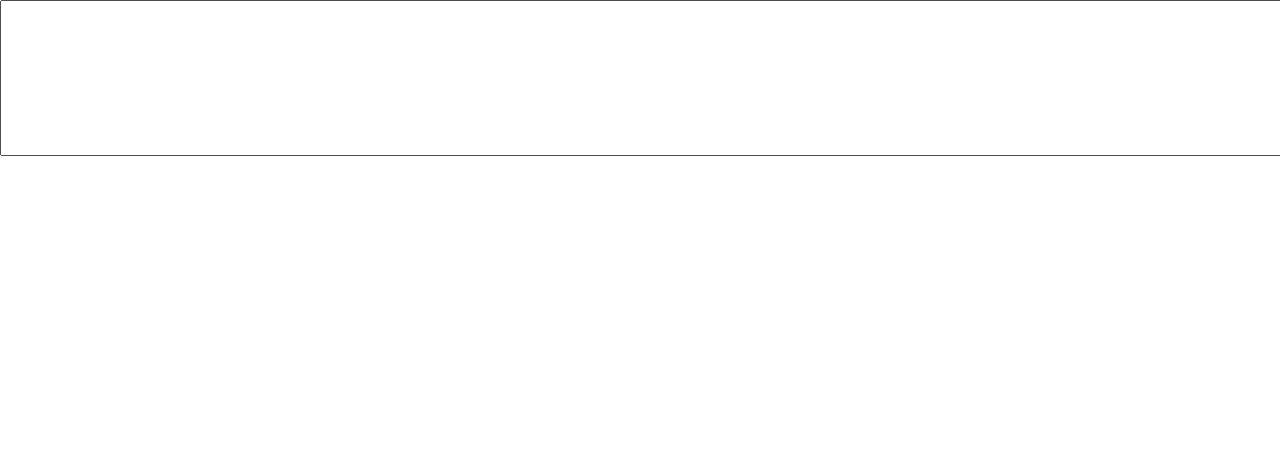
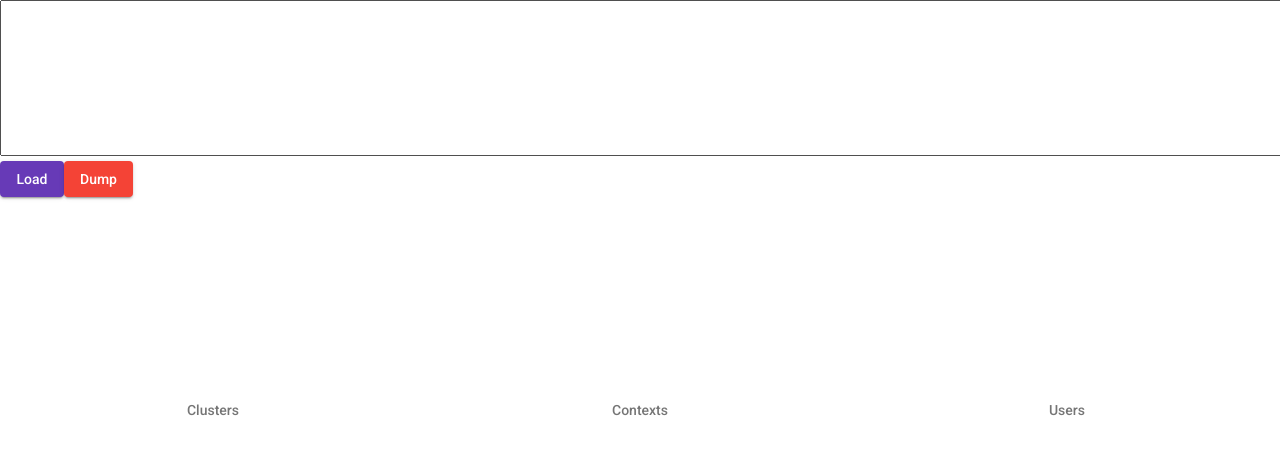
Before and after one commit to poduo-studio/KubeCtxMgmt, an Angular app: page / in a window 1280 px wide. Shown: the top 454 px of the page. Built offline with nearby package versions, Linux system fonts and the light colour scheme.

Commit message:
feat: load & dump

```diff
--- a/angular.json
+++ b/angular.json
@@ -30,7 +30,7 @@
               "src/assets"
             ],
             "styles": [
-              "./node_modules/@angular/material/prebuilt-themes/pink-bluegrey.css",
+              "./node_modules/@angular/material/prebuilt-themes/deeppurple-amber.css",
               "src/styles.css"
             ],
             "scripts": []
@@ -98,7 +98,7 @@
               "src/assets"
             ],
             "styles": [
-              "./node_modules/@angular/material/prebuilt-themes/pink-bluegrey.css",
+              "./node_modules/@angular/material/prebuilt-themes/deeppurple-amber.css",
               "src/styles.css"
             ],
             "scripts": []
--- a/src/app/app.component.html
+++ b/src/app/app.component.html
@@ -1,5 +1,8 @@
-<textarea cols="200" rows="10" [(ngModel)]="yamlText" (blur)="onBlur()"></textarea>
-
+<textarea cols="200" rows="10" [(ngModel)]="yamlText"></textarea>
+<br>
+<button mat-raised-button color="primary" (click)="onLoad()">Load</button>
+<button mat-raised-button color="warn" (click)="onDump()">Dump</button>
+<br>
 <mat-grid-list cols="3" rowspan="6">
   <mat-grid-tile>
     <mat-list>
--- a/src/app/app.component.ts
+++ b/src/app/app.component.ts
@@ -1,5 +1,5 @@
 import { Component, OnInit } from '@angular/core';
-import { load } from "js-yaml";
+import { dump, load } from "js-yaml";
 
 
 interface Extension {
@@ -79,7 +79,7 @@ export class AppComponent implements OnInit {
     }
   }
 
-  onBlur() {
+  onLoad() {
     this.clusters = [];
     this.users = [];
     this.contexts = [];
@@ -97,4 +97,8 @@ export class AppComponent implements OnInit {
       }
     }
   }
+
+  onDump() {
+    this.yamlText = dump(this.yamlObj);
+  }
 }
--- a/src/app/app.module.ts
+++ b/src/app/app.module.ts
@@ -9,6 +9,7 @@ import { MatIconModule } from "@angular/material/icon";
 import { MatListModule } from "@angular/material/list";
 import { MatGridListModule } from "@angular/material/grid-list";
 import { ScrollingModule } from "@angular/cdk/scrolling";
+import { MatButtonModule } from "@angular/material/button";
 
 @NgModule({
   declarations: [
@@ -22,7 +23,8 @@ import { ScrollingModule } from "@angular/cdk/scrolling";
     MatIconModule,
     MatListModule,
     MatGridListModule,
-    ScrollingModule
+    ScrollingModule,
+    MatButtonModule
   ],
   providers: [],
   bootstrap: [AppComponent]
```
